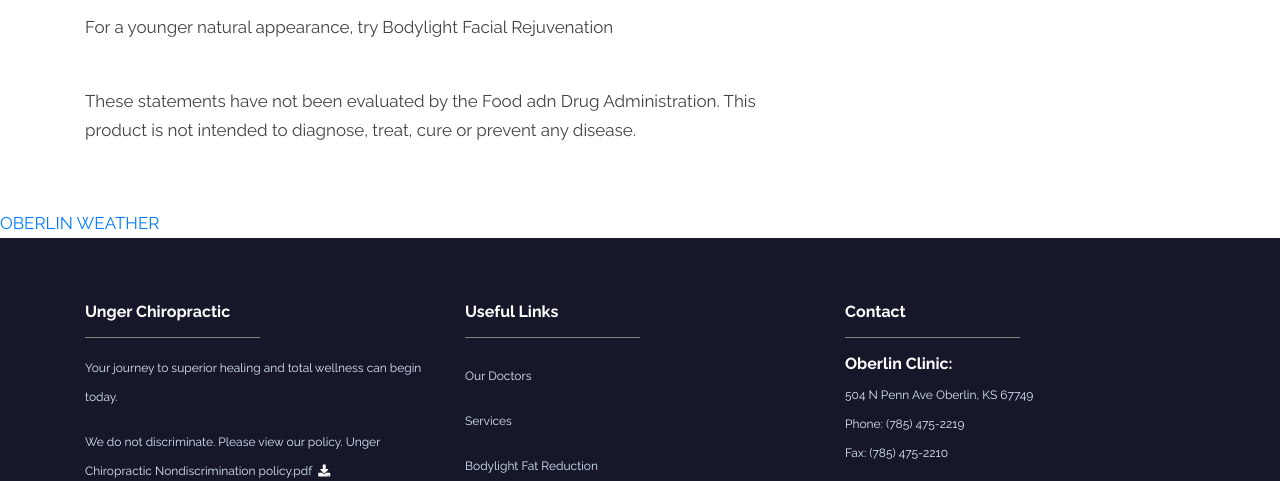
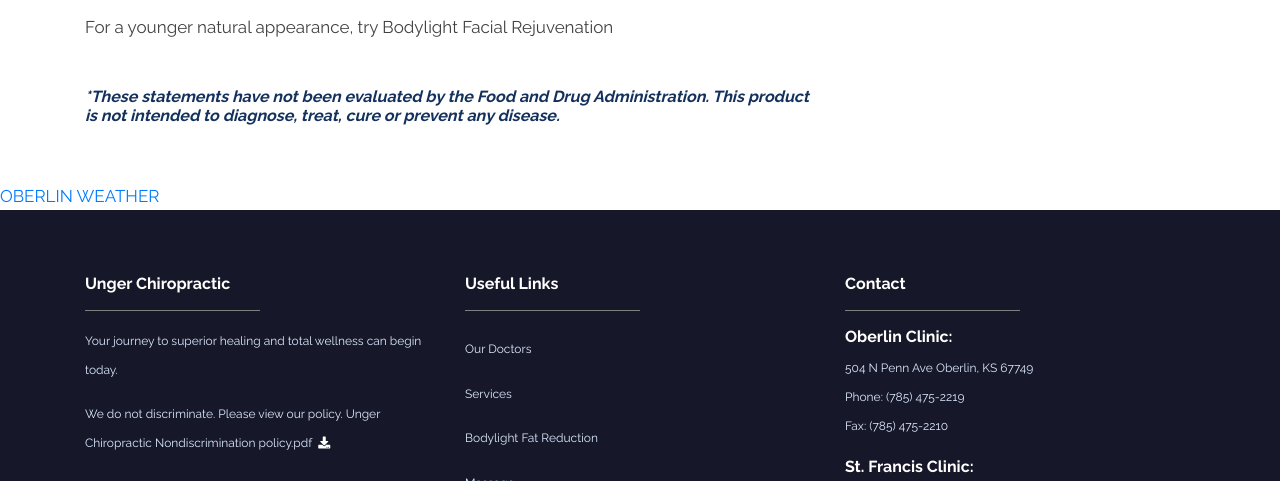
Before and after one commit to brc5450/Unger_Chiropractor, a website: page public/bodylight.html in a window 1280 px wide. Shown: the part 2995-3476 px from the top of the page. Drawn offline with nearby package versions, Linux system fonts and the light colour scheme; a script that the page names is missing.

Commit message:
updated html and css

```diff
--- a/public/bodylight.html
+++ b/public/bodylight.html
@@ -172,8 +172,9 @@
           also helps smooth facial blemishes adn dramatically improves the complexion of skin damaged by acne or sun</p>
         <p>For a younger natural appearance, try Bodylight Facial Rejuvenation</p>
         <br>
-        <p class="statement">These statements have not been evaluated by the Food adn Drug Administration. This product
-          is not intended to diagnose, treat, cure or prevent any disease.</p>
+        <h6><em>*These statements have not been evaluated by the Food and Drug
+            Administration. This product
+            is not intended to diagnose, treat, cure or prevent any disease.</em></h6>
 
       </div>
 
```
